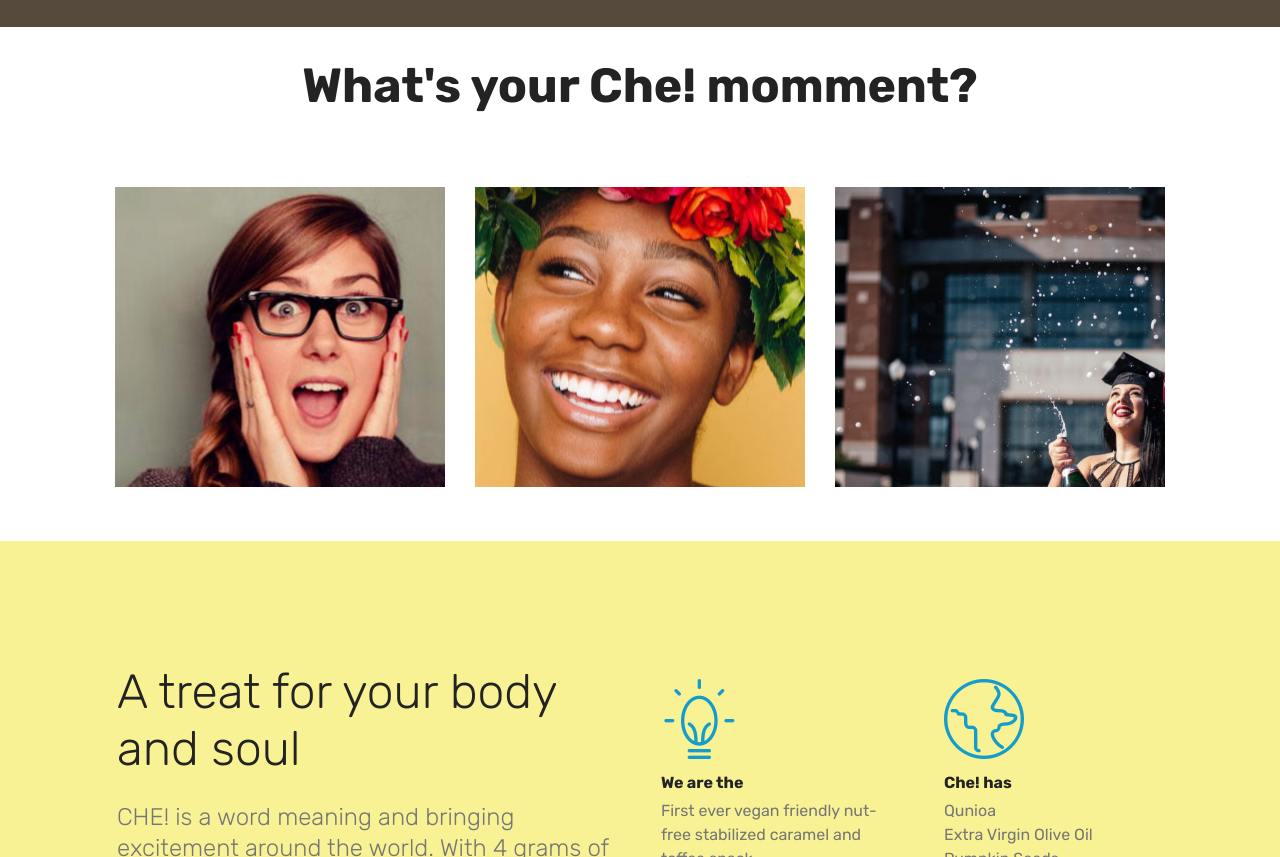
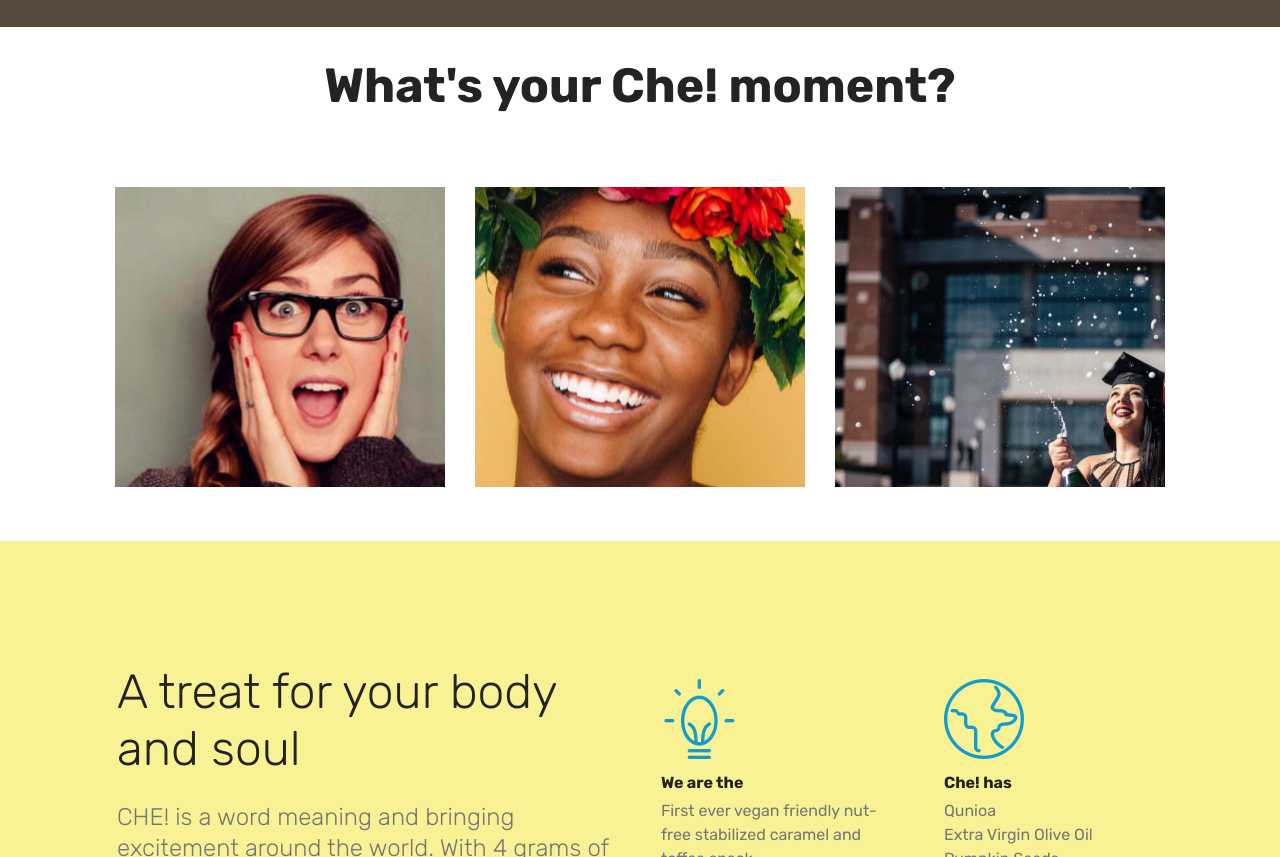
Before and after one commit to chesnacks/april2018, a plain HTML site: page index.html in a window 1280 px wide. Shown: the part 1428-2285 px from the top of the page. Drawn offline with Linux system fonts and the light colour scheme; files whose address does not match are found by name.

Commit message:
Update index.html

```diff
--- a/index.html
+++ b/index.html
@@ -122,7 +122,7 @@
 
     <div class="container">
         <h2 class="mbr-section-title pb-3 align-center mbr-fonts-style display-2"><strong>
-            What's your Che! momment?</strong></h2>
+            What's your Che! moment?</strong></h2>
         <h3 class="mbr-section-subtitle display-5 align-center mbr-fonts-style"></h3>
 
         <div class="media-container-row container pt-5 mt-2">
```
